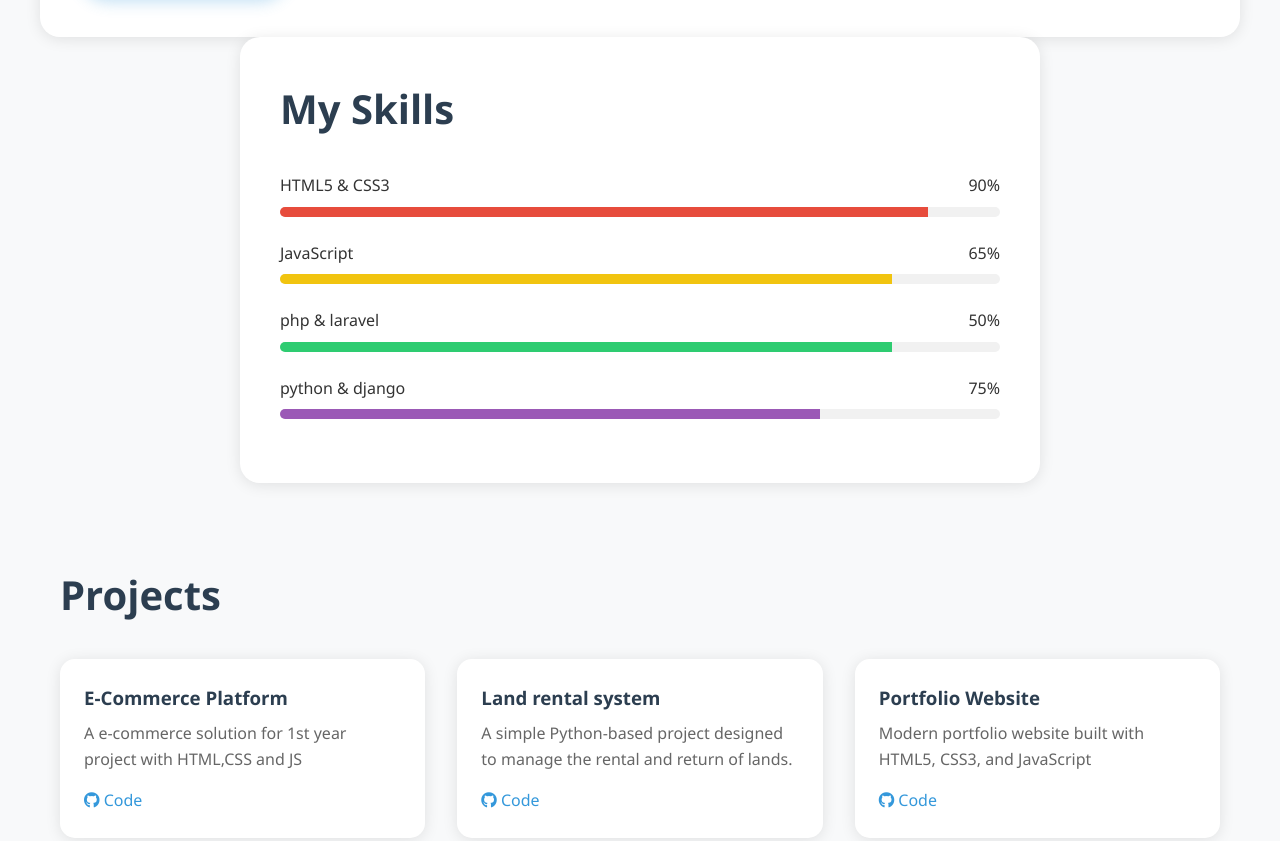
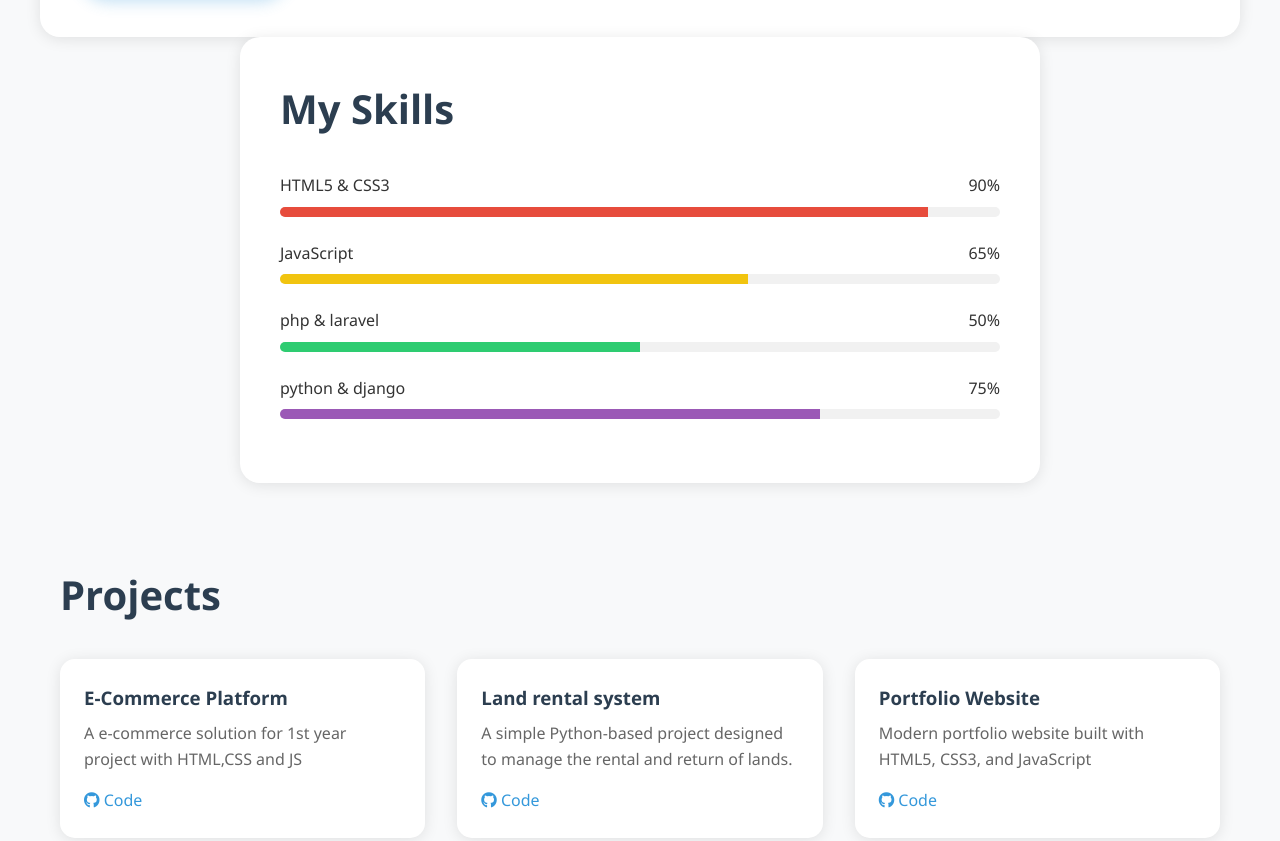
Before and after one commit to Dikashyanta/My-Portfolio, a plain HTML site: page index.html in a window 1280 px wide. Shown: the part 706-1547 px from the top of the page. Drawn offline with Linux system fonts and the light colour scheme.

Commit message:
small chage

```diff
--- a/styles.css
+++ b/styles.css
@@ -218,9 +218,9 @@ h1 {
 }
 
 .html { width: 90%; background: #e74c3c; }
-.javascript { width: 85%; background: #f1c40f; }
+.javascript { width: 65%; background: #f1c40f; }
 .react { width: 80%; background: #61dafb; }
-.php { width: 85%; background: #2ecc71; }
+.php { width: 50%; background: #2ecc71; }
 .python { width: 75%; background: #9b59b6; }
 
 /* Projects Section */
```
